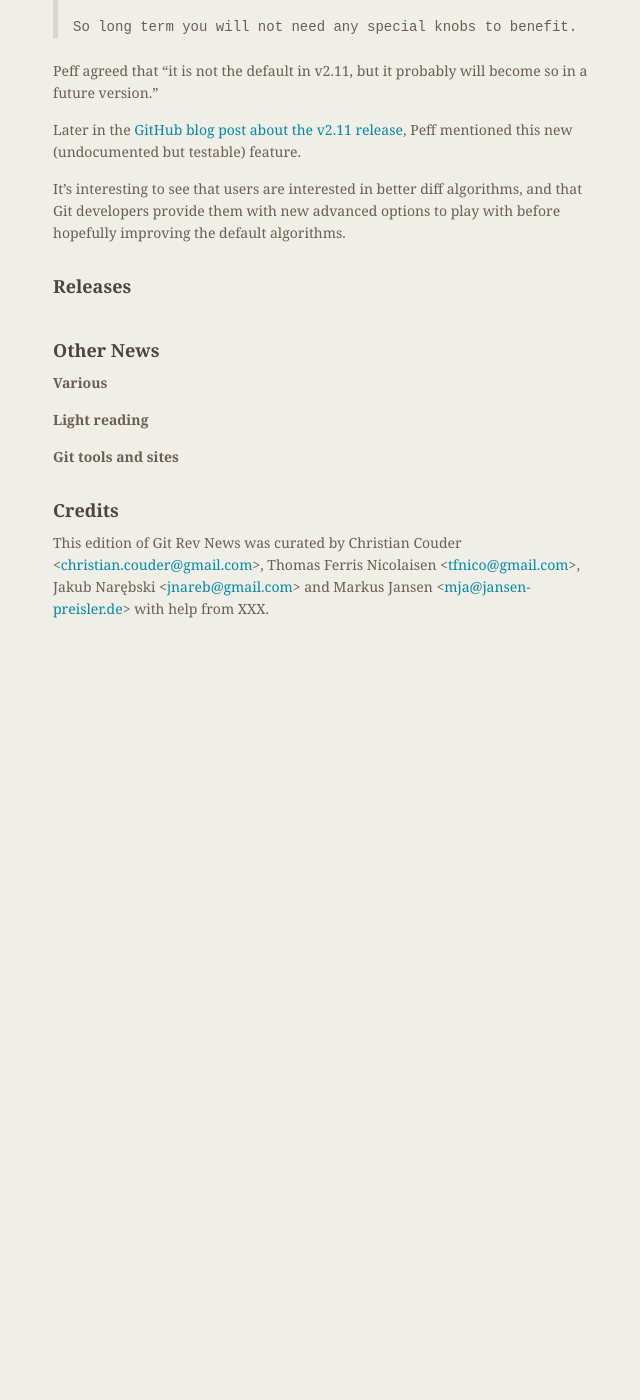
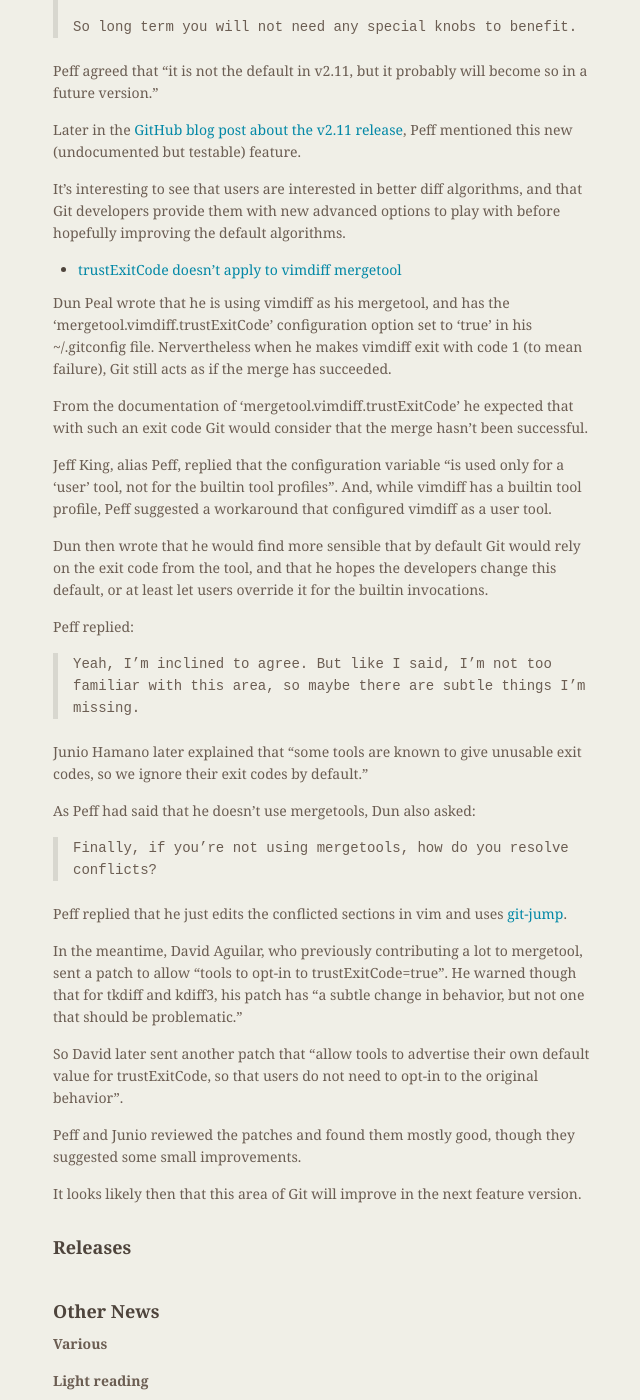
Before and after one commit to git/git.github.io, a Jekyll site: the page built from rev_news/drafts/edition-22.md, in a window 1280 px wide and 1400 px high, scrolled down 1244 px. Shown: the whole window, without its empty margins (481-1121 px from the left). Built offline with Jekyll 4.4.1, drawn with Linux system fonts in a browser that asks for light colours; before the commit the page ends 1879 px from its top, so only the background shows below that.

Commit message:
rn-22: add article about trustExitCode

```diff
--- a/rev_news/drafts/edition-22.md
+++ b/rev_news/drafts/edition-22.md
@@ -91,6 +91,60 @@ algorithms, and that Git developers provide them with new advanced
 options to play with before hopefully improving the default
 algorithms.
 
+* [trustExitCode doesn't apply to vimdiff mergetool](https://public-inbox.org/git/CAD03jn5PAZcFeesaq2osjo7cYd1frWZeN0odNqTh+AMxSEmLgQ@mail.gmail.com/)
+
+Dun Peal wrote that he is using vimdiff as his mergetool, and has the
+'mergetool.vimdiff.trustExitCode' configuration option set to 'true'
+in his ~/.gitconfig file. Nervertheless when he makes vimdiff exit
+with code 1 (to mean failure), Git still acts as if the merge has
+succeeded.
+
+From the documentation of 'mergetool.vimdiff.trustExitCode' he
+expected that with such an exit code Git would consider that the merge
+hasn't been successful.
+
+Jeff King, alias Peff, replied that the configuration variable "is
+used only for a 'user' tool, not for the builtin tool profiles". And,
+while vimdiff has a builtin tool profile, Peff suggested a workaround
+that configured vimdiff as a user tool.
+
+Dun then wrote that he would find more sensible that by default Git
+would rely on the exit code from the tool, and that he hopes the
+developers change this default, or at least let users override it for
+the builtin invocations.
+
+Peff replied:
+
+> Yeah, I'm inclined to agree. But like I said, I'm not too familiar with
+> this area, so maybe there are subtle things I'm missing.
+
+Junio Hamano later explained that "some tools are known to give unusable
+exit codes, so we ignore their exit codes by default."
+
+As Peff had said that he doesn't use mergetools, Dun also asked:
+
+> Finally, if you're not using mergetools, how do you resolve conflicts?
+
+Peff replied that he just edits the conflicted sections in vim and
+uses [git-jump](https://github.com/git/git/tree/master/contrib/git-jump).
+
+In the meantime, David Aguilar, who previously contributing a lot to
+mergetool, sent a patch to allow "tools to opt-in to
+trustExitCode=true". He warned though that for tkdiff and kdiff3, his
+patch has "a subtle change in behavior, but not one that should be
+problematic."
+
+So David later sent another patch that "allow tools to advertise their
+own default value for trustExitCode, so that users do not need to
+opt-in to the original behavior".
+
+Peff and Junio reviewed the patches and found them mostly good, though
+they suggested some small improvements.
+
+It looks likely then that this area of Git will improve in the next
+feature version.
+
+
 ## Releases
 
 
```
